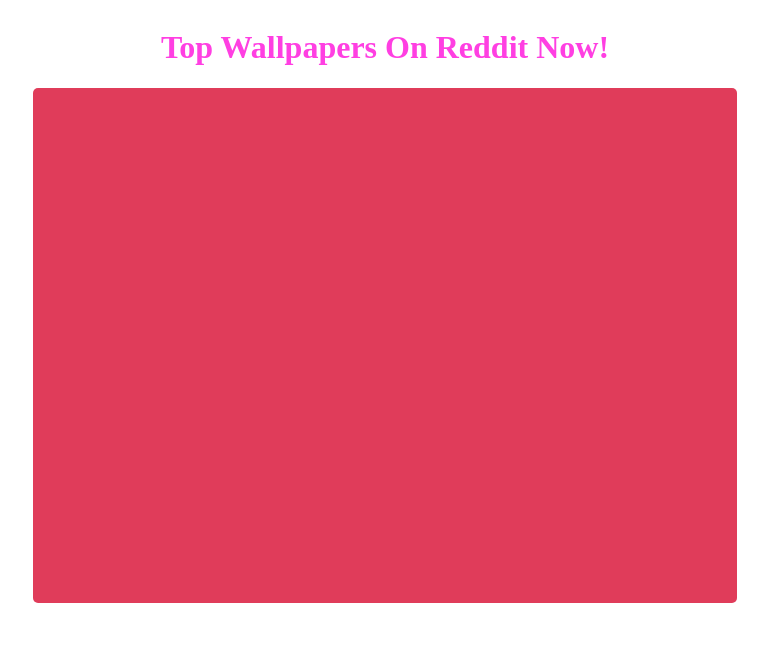
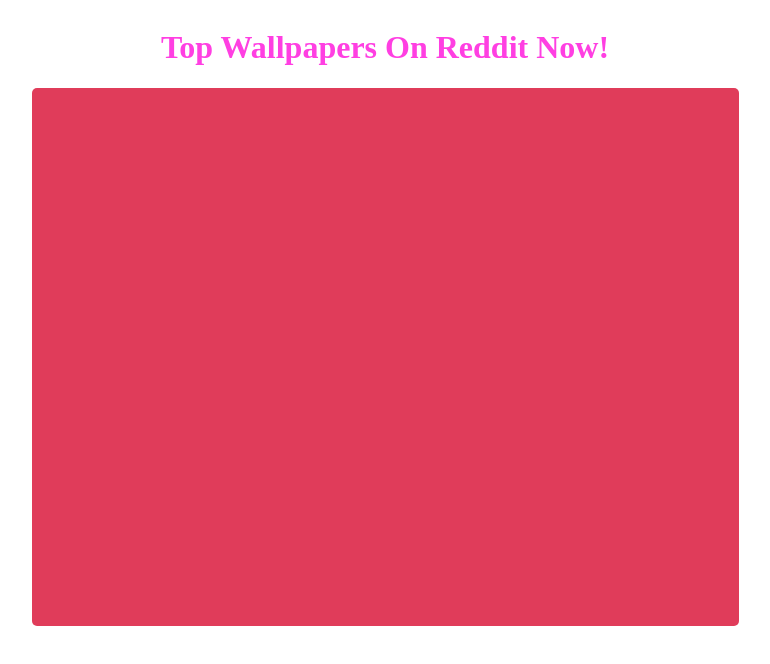
Before and after one commit to srsajjad/reddit-top-wallpapers-right-now, a plain HTML site: page index.html in a window 1280 px wide. Shown: the whole page, without its empty margins (255-1025 px from the left). Drawn offline with Linux system fonts and the light colour scheme; no server answers.

Commit message:
changed style

```diff
--- a/style.css
+++ b/style.css
@@ -16,10 +16,10 @@ h1{
 	border : 2px solid rgb(224, 60, 90));
 	border-radius: 5px ;
 	width :700px ;
-	height: 500px ;
-	padding-top: 10px ;
+	height: 520px ;
+	padding-top: 13px ;
 	padding-bottom: 5px ;
-	padding-left: 4px ;
+	padding-left: 7px ;
 
 	margin: auto auto ;
 	display: flex ;
```
